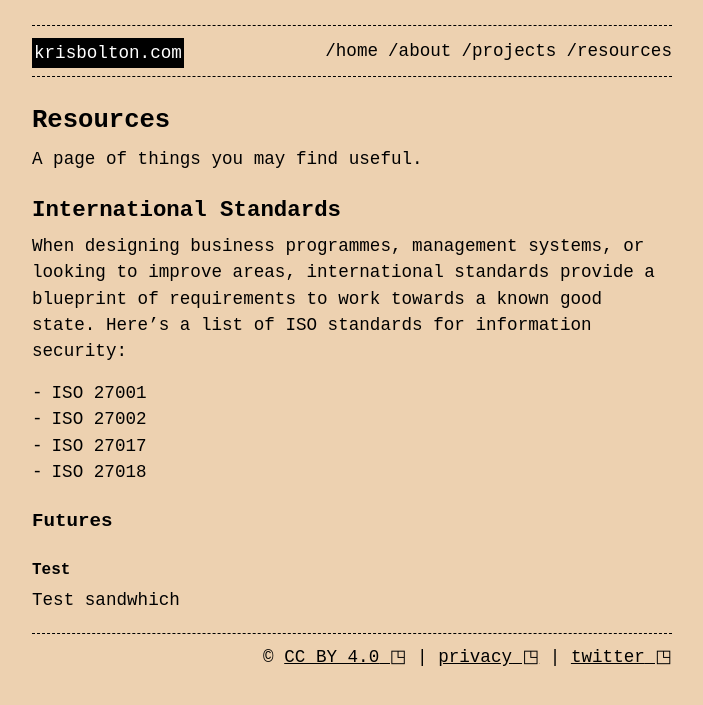
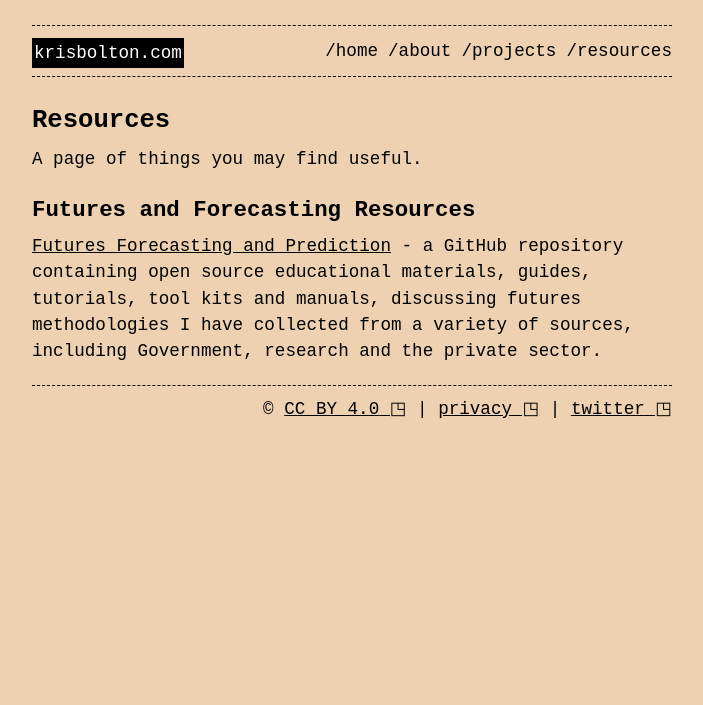
Before and after one commit to krisbolton/blog-staging, a Jekyll site: the page built from resources.md, in a window 1280 px wide. Shown: the top 705 px of the page, without its empty margins (288-991 px from the left). Built offline with Jekyll 4.4.1, drawn with Linux system fonts in a browser that asks for light colours.

Commit message:
update resources page

```diff
--- a/resources.md
+++ b/resources.md
@@ -8,17 +8,6 @@ permalink: /resources
 
 A page of things you may find useful.
 
-## International Standards
+## Futures and Forecasting Resources
 
-When designing business programmes, management systems, or looking to improve areas, international standards provide a blueprint of requirements to work towards a known good state. Here's a list of ISO standards for information security:
-
-- ISO 27001
-- ISO 27002
-- ISO 27017
-- ISO 27018
-
-### Futures
-
-#### Test
-
-Test sandwhich
+<a href="https://github.com/krisbolton/Future-Forecasting-and-Prediction" target="">Futures Forecasting and Prediction</a> - a GitHub repository containing open source educational materials, guides, tutorials, tool kits and manuals, discussing futures methodologies I have collected from a variety of sources, including Government, research and the private sector.
```
